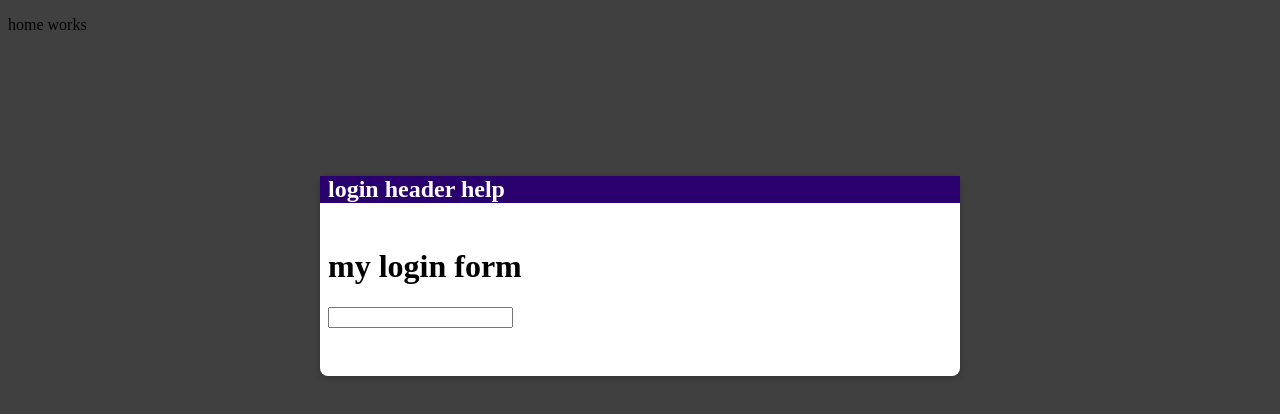
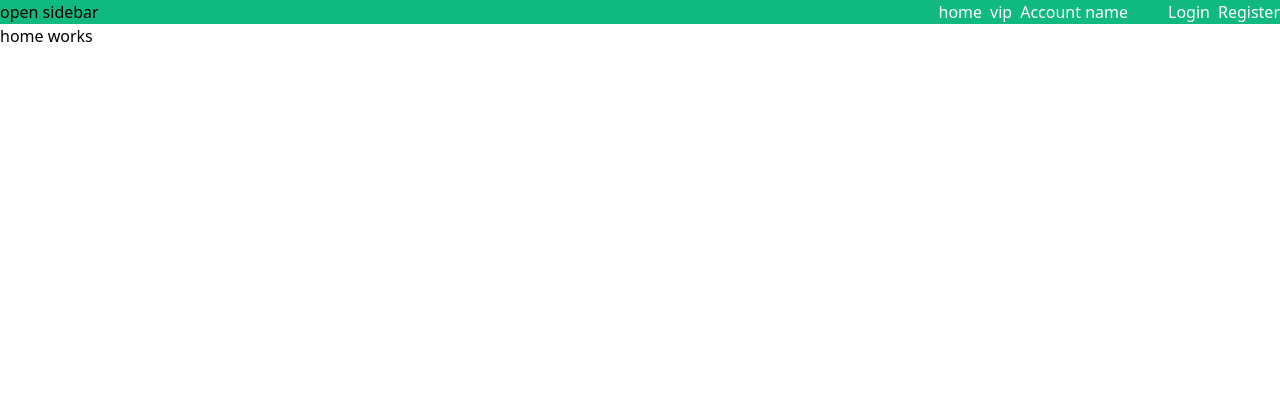
Before and after one commit to JohnJM/mern-forum, a React (Create React App) app: page / in a window 1280 px wide. Shown: the top 414 px of the page. Built offline with nearby package versions, Linux system fonts and the light colour scheme.

Commit message:
add basic sidebar / nav

```diff
--- a/package.json
+++ b/package.json
@@ -3,14 +3,19 @@
   "version": "0.1.0",
   "private": true,
   "dependencies": {
+    "@craco/craco": "^6.0.0",
+    "@tailwindcss/postcss7-compat": "^2.0.2",
     "@testing-library/jest-dom": "^5.11.5",
     "@testing-library/react": "^11.1.1",
     "@testing-library/user-event": "^12.2.0",
+    "autoprefixer": "^9.8.6",
+    "postcss": "^7.0.35",
     "react": "^17.0.1",
     "react-dom": "^17.0.1",
     "react-router-dom": "5.2.0",
     "react-scripts": "4.0.0",
     "react-transition-group": "^4.4.1",
+    "tailwindcss": "npm:@tailwindcss/postcss7-compat@^2.0.2",
     "web-vitals": "^0.2.4"
   },
   "scripts": {
--- a/src/App.js
+++ b/src/App.js
@@ -1,13 +1,18 @@
 import './App.css';
 import {BrowserRouter as Router, Route, Redirect, Switch} from 'react-router-dom';
 
+import MainNavigation from './shared/components/nav/MainNavigation'
 import Users from './user/pages/Users';
 import Home from './home/pages/Home';
 import Vip from './vip/pages/Vip';
 
+
 function App() {
     return (
+
         <Router>
+            <MainNavigation/>
+            <main>
                 <Switch>
                     <Route path="/" exact>
                         <Home/>
@@ -23,8 +28,8 @@ function App() {
 
                     <Redirect to="/"/>
                 </Switch>
+            </main>
         </Router>
-
     )
 }
 
--- a/src/home/pages/Home.js
+++ b/src/home/pages/Home.js
@@ -4,17 +4,13 @@ import LoginModal from '../../shared/components/login-modal/LoginModal';
 
 
 const Home = () => {
-
-
-
-
     // let rngbool;
 
     // Math.random() <= 0.5 ? rngbool = false : rngbool = true;
 
     return (
         <div>
-            <LoginModal show={true} header='login header help'></LoginModal>
+            <LoginModal show={false} header='login header help'></LoginModal>
 
             <p>home works</p>
         </div>
--- a/src/index.css
+++ b/src/index.css
@@ -1,3 +1,25 @@
 @tailwind base;
 @tailwind components;
 @tailwind utilities;
+
+
+/* animations */
+
+/* alert */
+.alert-enter {
+    opacity: 0;
+    transform: scale(0.9);
+  }
+  .alert-enter-active {
+    opacity: 1;
+    transform: translateX(0);
+    transition: opacity 300ms, transform 300ms;
+  }
+  .alert-exit {
+    opacity: 1;
+  }
+  .alert-exit-active {
+    opacity: 0;
+    transform: scale(0.9);
+    transition: opacity 300ms, transform 300ms;
+  }
--- /dev/null
+++ b/src/shared/components/nav/MainNavigation.js
@@ -0,0 +1,43 @@
+import React, { useState } from 'react';
+import Backdrop from '../ui/Backdrop';
+import SideDrawer from '../ui/SideDrawer';
+import NavLinks from '../nav/NavLinks';
+
+//
+
+const MainNavigation = props => {
+
+    const [drawerIsOpen,
+        setDrawerIsOpen] = useState(false);
+
+    const openDrawerHandler = () => {
+        setDrawerIsOpen(true);
+    }
+
+    const closeDrawerHandler = () => {
+        setDrawerIsOpen(false);
+    }
+
+    // I think the next step is to
+    //have global state decide whats going in the side drawer...
+
+
+    return (
+        <React.Fragment>
+            {drawerIsOpen && <Backdrop onClick={closeDrawerHandler}/>}
+
+            <SideDrawer show={drawerIsOpen}>
+                <p>side Drawer content</p>
+            </SideDrawer>
+
+            <nav className="main-navigation__drawer-nav flex justify-between bg-green-500">
+                <span className="mr-auto" onClick={openDrawerHandler}>open sidebar</span>
+                <NavLinks/>
+            </nav>
+
+        </React.Fragment>
+    )
+
+}
+
+export default MainNavigation;
--- /dev/null
+++ b/src/shared/components/nav/NavLinks.js
@@ -0,0 +1,28 @@
+import React from 'react';
+
+import { NavLink } from 'react-router-dom';
+
+// import './NavLinks.scss';
+// logic for what the nav links are will be in here.
+
+const NavLinks = props => {
+    return <ul className="nav-links flex">
+        <li className="text-white mx-1 ml-0">
+            <NavLink to="/" exact>home</NavLink>
+        </li>
+
+        <li className="text-white mx-1">
+            <NavLink to="/vip">vip</NavLink>
+        </li>
+
+        <li className="text-white mx-1">
+            <NavLink to="/user/uidgoeshere">Account name</NavLink>
+        </li>
+
+        <li className="mx-1 ml-9" id="nav-login"><button className="text-white btn">Login</button></li>
+        <li className="mx-1 mr-0" id="nav-register"><button className="text-white btn">Register</button></li>
+
+    </ul>
+}
+
+export default NavLinks;
--- a/src/shared/components/ui/SideDrawer.css
+++ b/src/shared/components/ui/SideDrawer.css
@@ -5,7 +5,7 @@
     z-index: 100;
     height: 100vh;
     top: 0;
-    width: 70%;
+    width: 40%;
     background: white;
     box-shadow: 0 2px 8px rgba(0,0,0,0.26);
 }
--- a/src/shared/components/ui/SideDrawer.js
+++ b/src/shared/components/ui/SideDrawer.js
@@ -1,16 +1,27 @@
 import React from 'react';
 import ReactDOM from 'react-dom';
-
 import {CSSTransition} from 'react-transition-group';
 
+import Backdrop from './Backdrop';
 import './SideDrawer.css';
 
 const SideDrawer = props => {
-     const content = (
-        <CSSTransition in={props.show} timeout={200} classNames="slide-in-left" mountOnEnter unmountOnExit>
-            <aside onClick={props.onClick} className="side-drawer">{props.children}</aside>
-        </CSSTransition>
-     )
+    const content = (
+        <React.Fragment>
+            <CSSTransition
+                in={props.show}
+                timeout={6000}
+                classNames="alert"
+                mountOnEnter
+                unmountOnExit>
+                <aside
+                    onClick={props.onClick}
+                    // i think instead of props.children I need to give it a state result. (with some jsx?)
+                    className="side-drawer">{props.children}</aside>
+            </CSSTransition>
+
+        </React.Fragment>
+    )
 
     return ReactDOM.createPortal(content, document.getElementById('drawer-hook'));
 };
--- a/tailwind.config.js
+++ b/tailwind.config.js
@@ -1,7 +1,7 @@
 module.exports = {
     //remove unused
     purge: ['./src/**/*.{js,jsx,ts,tsx}', './public/index.html'],
-    darkMode: false,
+    darkMode: 'media',
     theme: {
       extend: {},
     },
```
Also changed, not shown: src/shared/components/nav/MainNavigation.css (added). Lines whose indentation alone changed are shown as unchanged.
